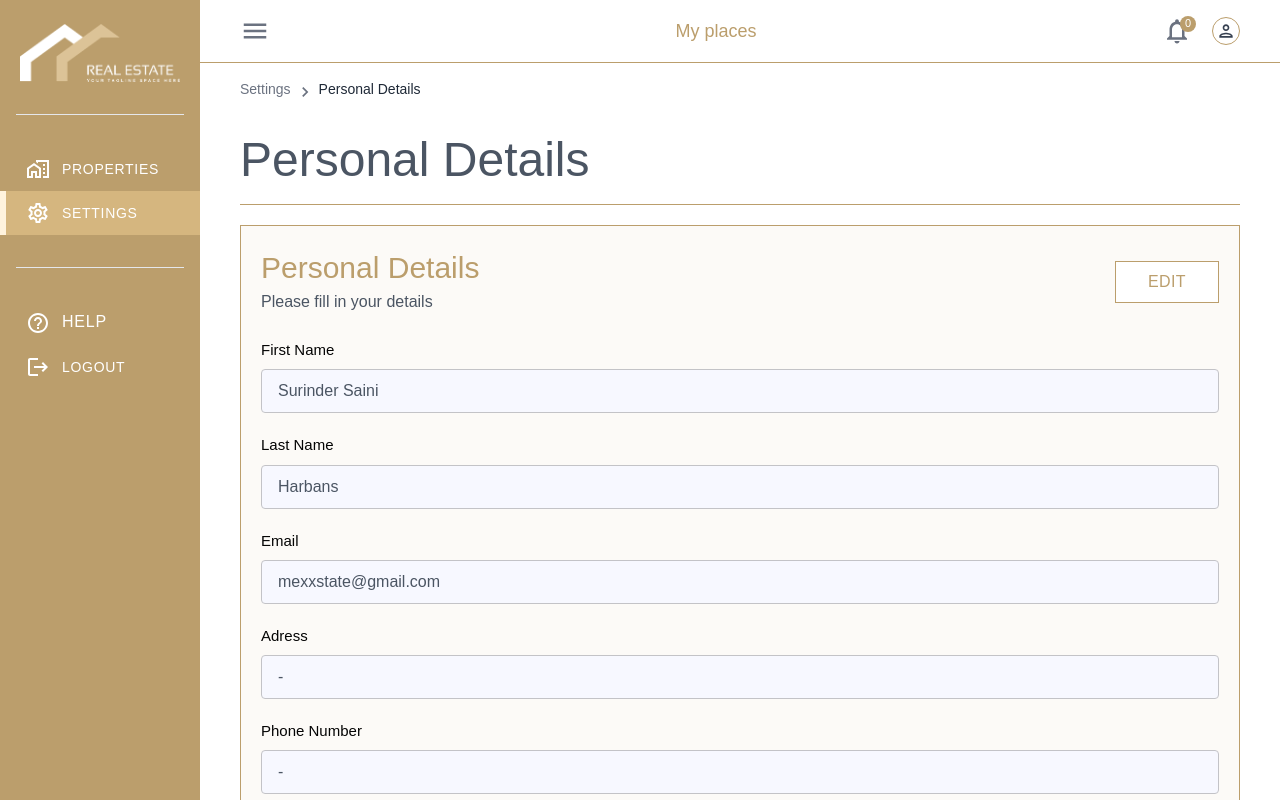
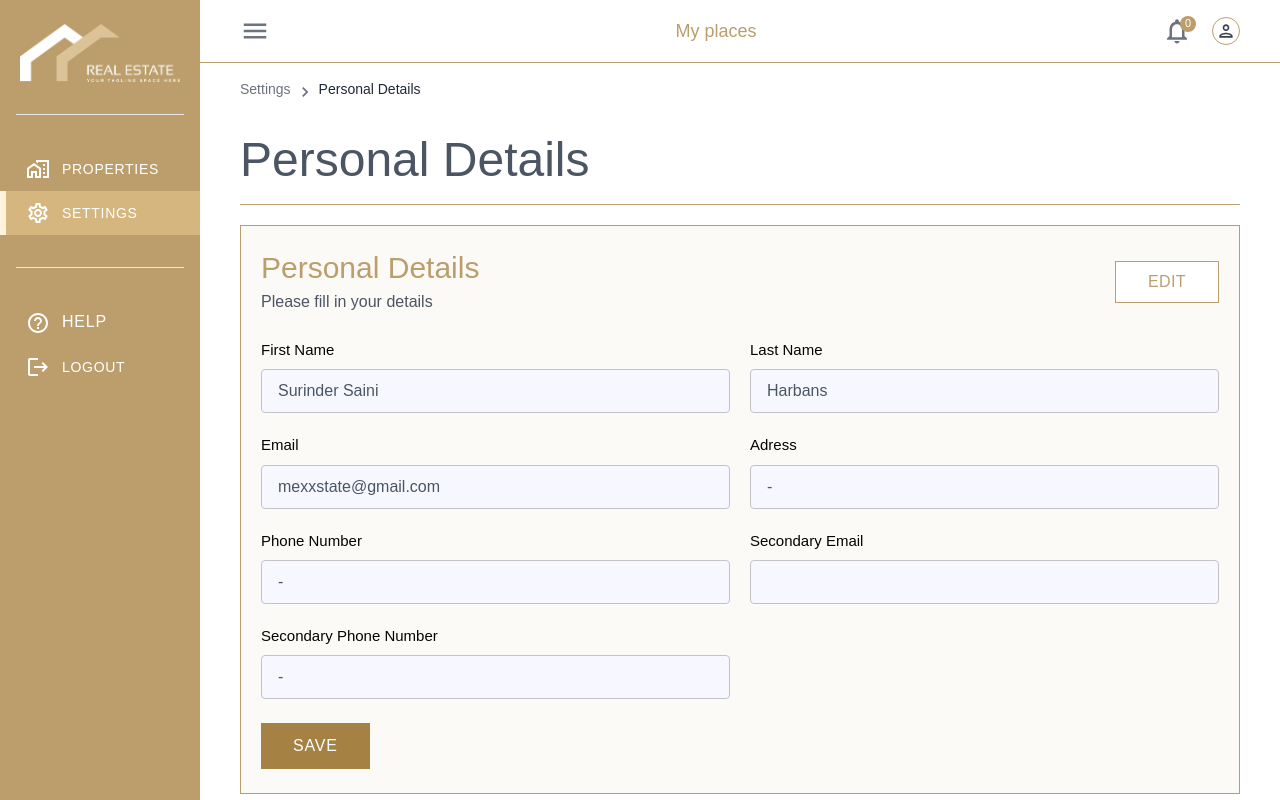
Before and after one commit to mexxiss/Airbnb_React_Frontend, a React (Vite) app: page /user-panel/settings/personal-details in a window 1280 px wide. Built offline with nearby package versions, Linux system fonts and the light colour scheme.

Commit message:
userpanel ui changes

```diff
--- a/src/Pages/UserPanel/PersonalDetails.tsx
+++ b/src/Pages/UserPanel/PersonalDetails.tsx
@@ -51,7 +51,7 @@ const PersonalDetails = () => {
                     <div className="mt-6">
                         <FormikProvider value={formik}>
                             <Form onSubmit={formik.handleSubmit}>
-                                <div className="flex flex-col gap-5">
+                                <div className="grid sm:grid-cols-2 gap-5">
                                     <Input name="firstName" type="text" label="First Name" value="Surinder Saini" disabled labelClass="" />
                                     <Input name="lastName" type="text" label="Last Name" value="Harbans" disabled labelClass="" />
                                     <Input name="email" type="email" label="Email" value="mexxstate@gmail.com" disabled labelClass="" />
```
